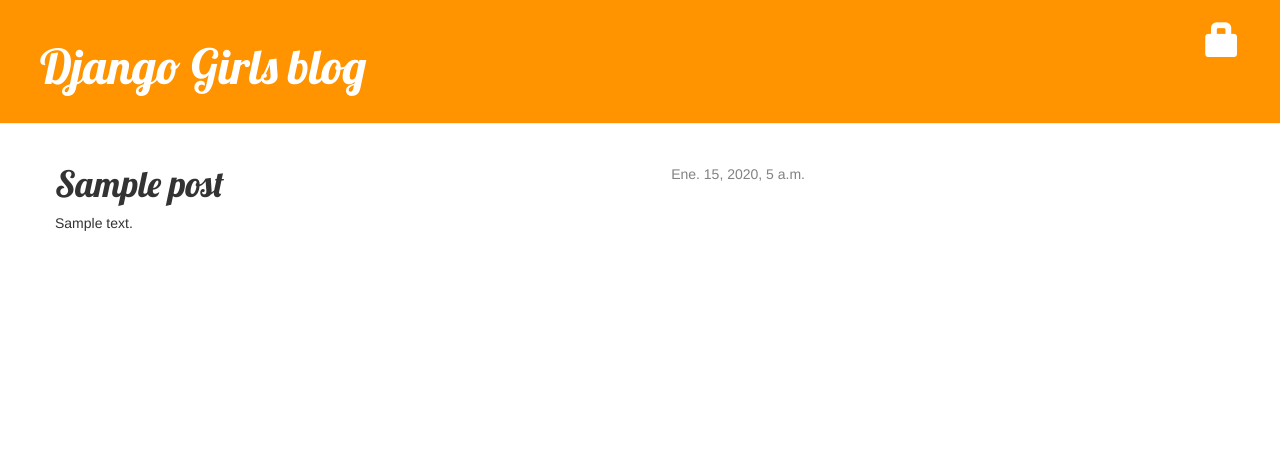
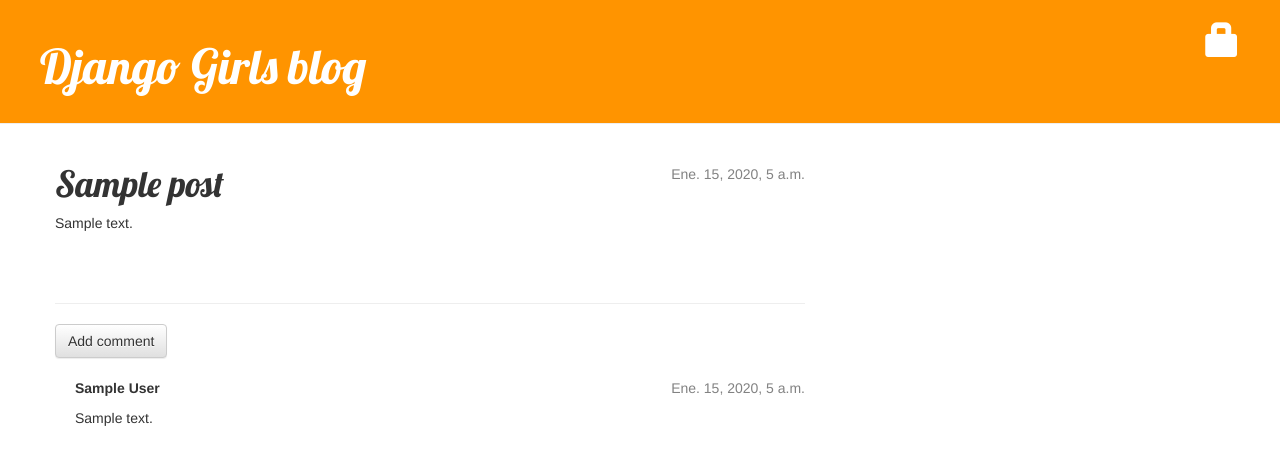
Before and after one commit to sarajoha/first-blog, a Django app: page /post/1/ in a window 1280 px wide. Shown: the top 465 px of the page. Run offline with Django 3.2, Linux system fonts and the light colour scheme; tables that the repository leaves empty hold one stand-in row (values such as "Sample post"); some libraries are stand-ins or nearby versions.

Commit message:
Added a model for comments

```diff
--- a/blog/admin.py
+++ b/blog/admin.py
@@ -1,5 +1,6 @@
 from django.contrib import admin
-from .models import Post
+from .models import Post, Comment
 
 # Register your models here.
 admin.site.register(Post)
+admin.site.register(Comment)
--- a/blog/models.py
+++ b/blog/models.py
@@ -18,3 +18,20 @@
 
     def __str__(self):
         return self.title
+
+    def approved_comments(self):
+        return self.comments.filter(approved_comment=True)
+
+class Comment(models.Model):
+    post = models.ForeignKey('blog.Post', on_delete=models.CASCADE, related_name='comments')
+    author = models.CharField(max_length=200)
+    text = models.TextField()
+    created_date = models.DateTimeField(default=timezone.now)
+    approved_comment = models.BooleanField(default=False)
+
+    def approve(self):
+        self.approved_comment = True
+        self.save()
+
+    def __str__(self):
+        return self.text
--- a/blog/static/css/blog.css
+++ b/blog/static/css/blog.css
@@ -45,3 +45,7 @@
 .post h1 a, .post h1 a:visited {
     color: #000000;
 }
+
+.comment {
+  margin: 20px 0px 20px 20px;
+}
--- a/blog/templates/blog/post_detail.html
+++ b/blog/templates/blog/post_detail.html
@@ -17,4 +17,23 @@
     <p>{{ post.text|linebreaksbr }}</p>
   </div>
 
+  <hr>
+  <a class="btn btn-default" href="{% url 'add_comment_to_post' pk=post.pk %}">Add comment</a>
+  {% for comment in post.comments.all %}
+    {% if user.is_authenticated or comment.approved_comment %}
+        <div class="comment">
+            <div class="date">
+              {{ comment.created_date }}
+              {% if not comment.approved_comment %}
+                  <a class="btn btn-default" href="{% url 'comment_remove' pk=comment.pk %}"><span class="glyphicon glyphicon-remove"></span></a>
+                  <a class="btn btn-default" href="{% url 'comment_approve' pk=comment.pk %}"><span class="glyphicon glyphicon-ok"></span></a>
+              {% endif %}
+            </div>
+            <strong>{{ comment.author }}</strong>
+            <p>{{ comment.text|linebreaks }}</p>
+        </div>
+    {% endif %}
+  {% empty %}
+      <p>No comments here yet :(</p>
+  {% endfor %}
 {% endblock %}
--- a/blog/templates/blog/post_list.html
+++ b/blog/templates/blog/post_list.html
@@ -8,6 +8,7 @@
     </div>
     <h1><a href="{% url 'post_detail' pk=post.pk %}">{{ post.title }}</a></h1>
     <p>{{ post.text|linebreaksbr }}</p>
+    <a href="{% url 'post_detail' pk=post.pk %}">Comments: {{ post.approved_comments.count }}</a>
    </div>
   {% endfor %}
 {% endblock %}
--- a/blog/urls.py
+++ b/blog/urls.py
@@ -8,5 +8,9 @@
     path('post/new/', views.post_new, name='post_new'),
     path('drafts/', views.post_draft_list, name='post_draft_list'),
     path('post/<int:pk>/publish/', views.post_publish, name='post_publish'),
-    path('post/<int:pk>/remove/', views.post_remove, name='post_remove')
+    path('post/<int:pk>/remove/', views.post_remove, name='post_remove'),
+    path('post/<int:pk>/comment/', views.add_comment_to_post, name='add_comment_to_post'),
+    path('comment/<int:pk>/approve/', views.comment_approve, name='comment_approve'),
+    path('comment/<int:pk>/remove/', views.comment_remove, name='comment_remove'),
+
 ]
--- a/blog/views.py
+++ b/blog/views.py
@@ -1,8 +1,9 @@
 from django.shortcuts import render, get_object_or_404, redirect
 from django.contrib.auth.decorators import login_required
 from django.utils import timezone
-from .models import Post
-from .forms import PostForm
+from .models import Post, Comment
+from .forms import PostForm, CommentForm
+
 
 # Create your views here.
 def post_list(request):
@@ -58,3 +59,28 @@
     post = get_object_or_404(Post, pk=pk)
     post.delete()
     return redirect('post_list')
+
+def add_comment_to_post(request, pk):
+    post = get_object_or_404(Post, pk=pk)
+    if request.method == "POST":
+        form = CommentForm(request.POST)
+        if form.is_valid():
+            comment = form.save(commit=False)
+            comment.post = post
+            comment.save()
+            return redirect('post_detail', pk=post.pk)
+    else:
+        form = CommentForm()
+    return render(request, 'blog/add_comment_to_post.html', {'form': form})
+
+@login_required
+def comment_remove(request, pk):
+    comment = get_object_or_404(Comment, pk=pk)
+    comment.delete()
+    return redirect('post_detail', pk=comment.post.pk)
+
+@login_required
+def comment_approve(request, pk):
+    comment = get_object_or_404(Comment, pk=pk)
+    comment.approve()
+    return redirect('post_detail', pk=comment.post.pk)
```
Also changed, not shown: blog/forms.py (+6 -1 lines), blog/templates/blog/add_comment_to_post.html (added, +9 -0 lines), blog/migrations/0002_comment.py (added).
